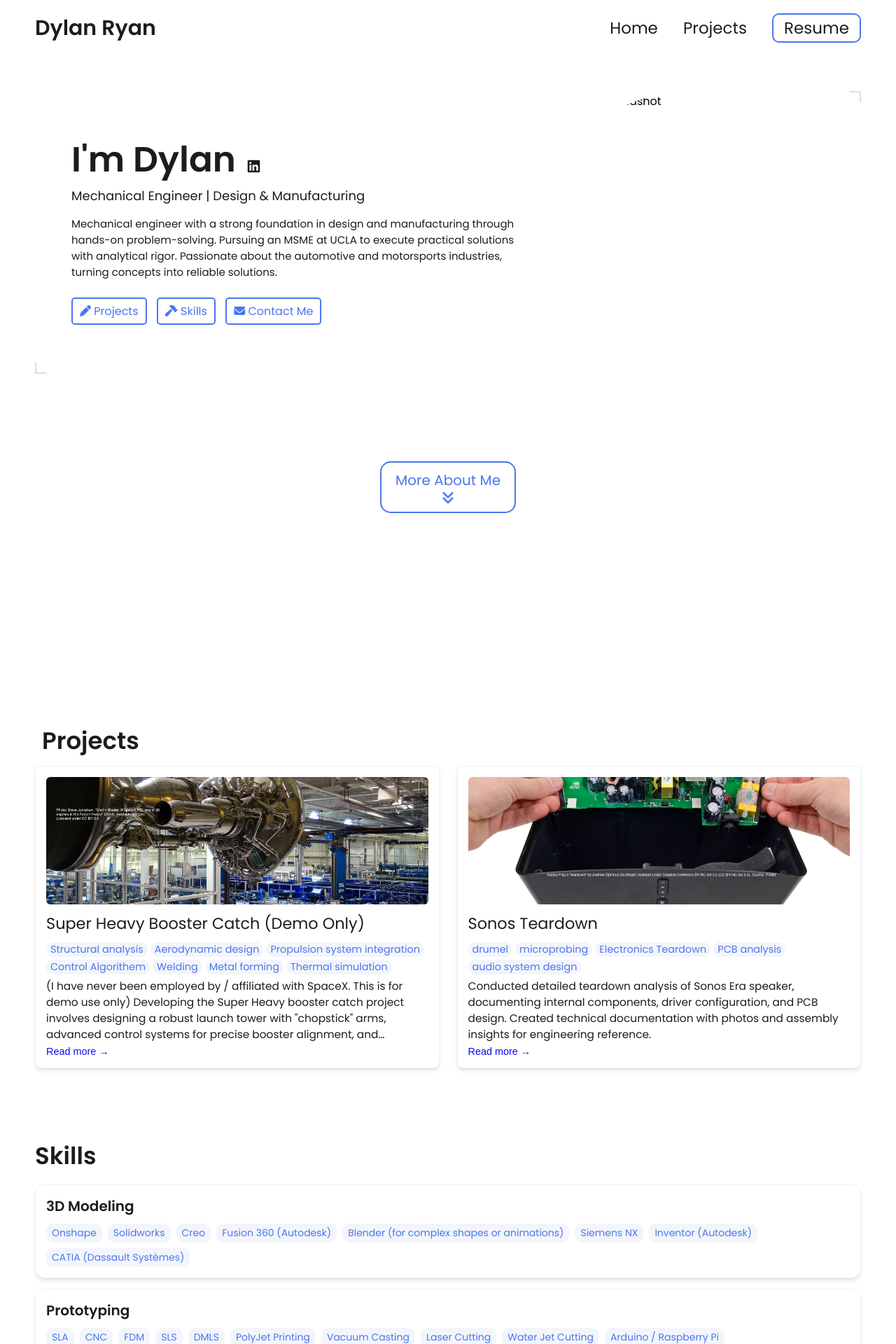
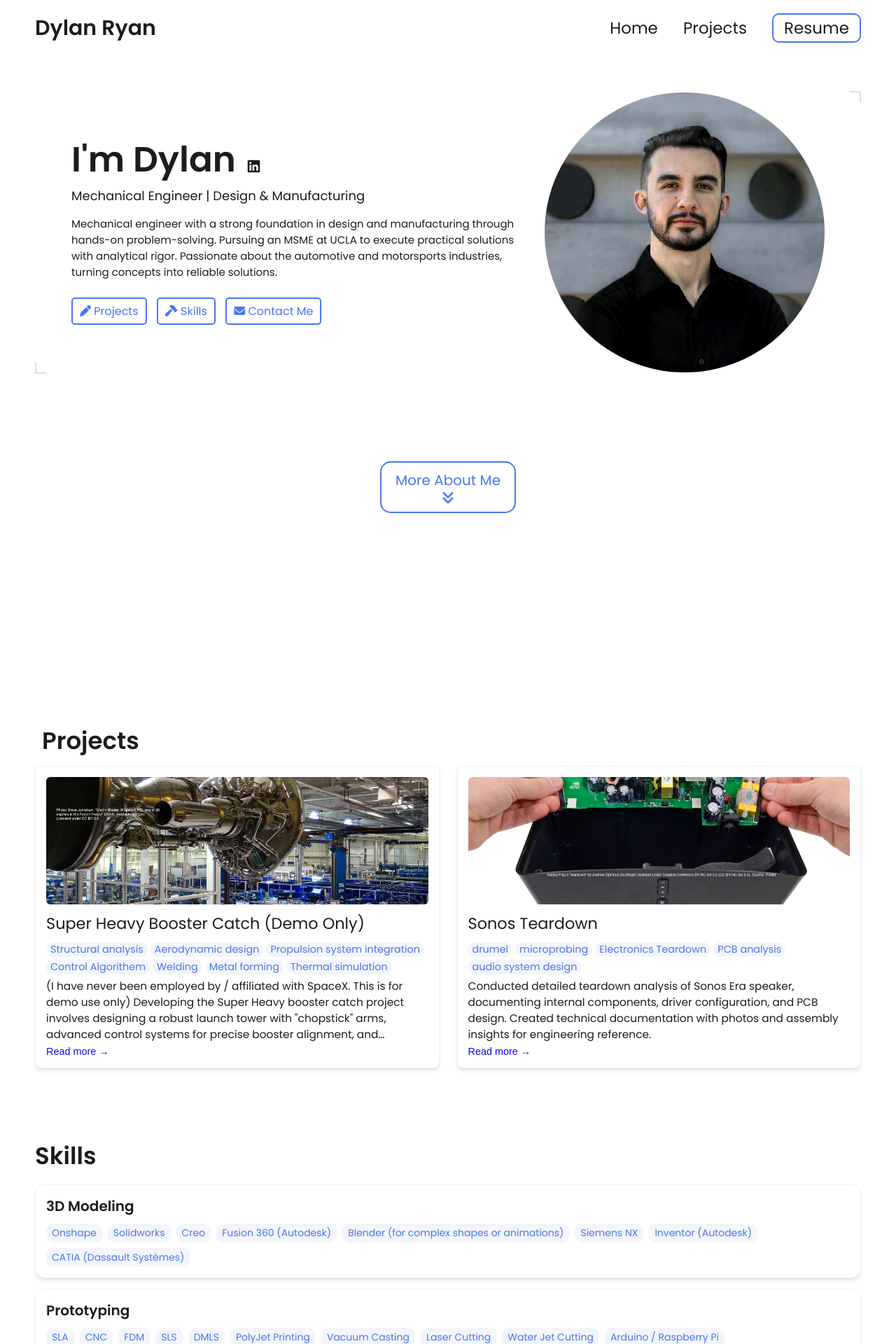
Before and after one commit to dylanengr/dylanengr.github.io, a Jekyll site: the page built from index.html, in a window 1280 px wide. Shown: the top 1920 px of the page at 70% size. Built offline with Jekyll 4.4.1, drawn with Linux system fonts in a browser that asks for light colours.

Commit message:
Update _config.yml

```diff
--- a/_config.yml
+++ b/_config.yml
@@ -18,7 +18,7 @@ description: >- # dont remove this line. this will ignore all new lines until th
 
 
 # Place your profile image in /assets/images/profile-image/folder and edit the file name
-profile_image: ./assets/images/profile-image/head_shot.jpg
+profile_image: ./assets/profile-image/head_shot.jpg
 
 
 # Link your resume
```
